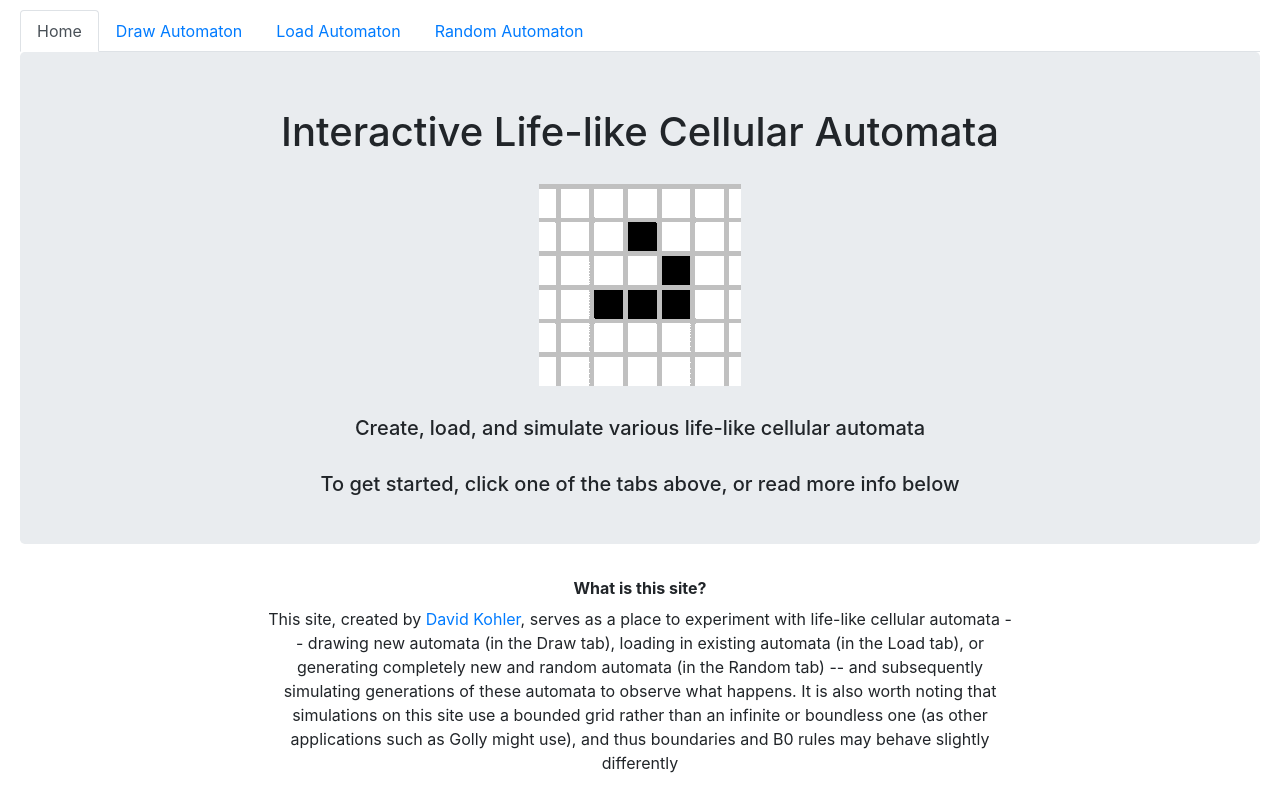
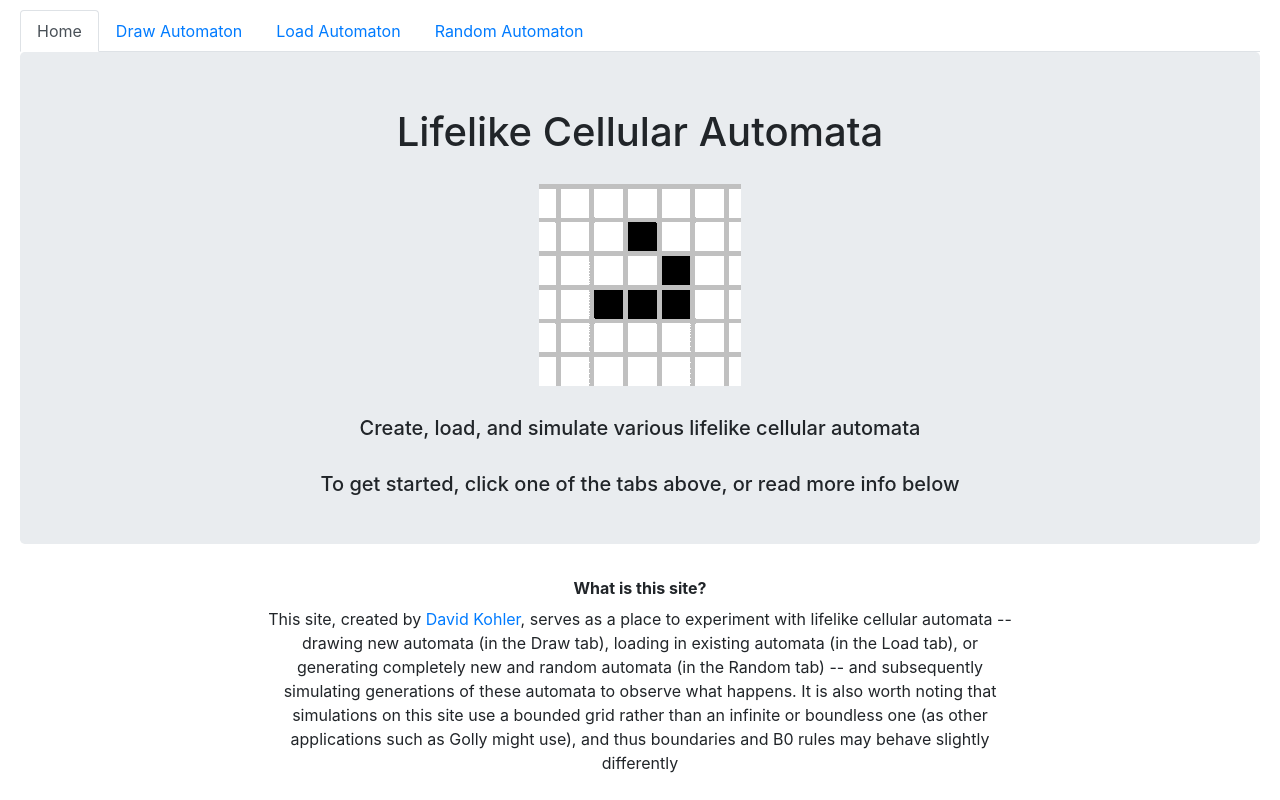
Before and after one commit to DavidKohler/Interactive-Life-like-Cellular-Automata, a React (Create React App) app: page / in a window 1280 px wide. Shown: the top 800 px of the page. Built offline with nearby package versions, Linux system fonts and the light colour scheme.

Commit message:
[update] changed name of site again

```diff
--- a/package.json
+++ b/package.json
@@ -1,6 +1,6 @@
 {
-  "homepage": "http://DavidKohler.github.io/Interactive-Life-like-Cellular-Automata",
-  "name": "Interactive-Life-like-Cellular-Automata",
+  "homepage": "http://DavidKohler.github.io/Lifelike-Cellular-Automata",
+  "name": "Lifelike-Cellular-Automata",
   "version": "0.1.0",
   "private": true,
   "dependencies": {
--- a/public/index.html
+++ b/public/index.html
@@ -5,10 +5,7 @@
     <link rel="icon" href="%PUBLIC_URL%/favicon.ico" />
     <meta name="viewport" content="width=device-width, initial-scale=1" />
     <meta name="theme-color" content="#000000" />
-    <meta
-      name="description"
-      content="Interactive Life-like Cellular Automata"
-    />
+    <meta name="description" content="Lifelike Cellular Automata" />
     <link
       rel="stylesheet"
       href="https://maxcdn.bootstrapcdn.com/bootstrap/4.4.1/css/bootstrap.min.css"
@@ -34,7 +31,7 @@
       work correctly both with client-side routing and a non-root public URL.
       Learn how to configure a non-root public URL by running `npm run build`.
     -->
-    <title>Cellular Automata</title>
+    <title>Lifelike Cellular Automata</title>
   </head>
   <body>
     <noscript>You need to enable JavaScript to run this app.</noscript>
--- a/src/tab_pages/HomePage.js
+++ b/src/tab_pages/HomePage.js
@@ -13,12 +13,12 @@ class HomePage extends Component {
       <div className="homepage-container">
         <div className="jumbo-container">
           <Jumbotron>
-            <h1>Interactive Life-like Cellular Automata</h1>
+            <h1>Lifelike Cellular Automata</h1>
             <div className="gif-container">
               <img src={exampleGif} alt="loading gif..." />
             </div>
             <h5>
-              Create, load, and simulate various life-like cellular automata
+              Create, load, and simulate various lifelike cellular automata
             </h5>
             <br />
             <h5>
@@ -41,7 +41,7 @@ class HomePage extends Component {
               >
                 David Kohler
               </a>
-              , serves as a place to experiment with life-like cellular automata
+              , serves as a place to experiment with lifelike cellular automata
               -- drawing new automata (in the Draw tab), loading in existing
               automata (in the Load tab), or generating completely new and
               random automata (in the Random tab) -- and subsequently simulating
@@ -70,7 +70,7 @@ class HomePage extends Component {
               so on, with a specified transition rule that determines how the
               automaton changes based on the states of each cell and
               neighborhood <br />
-              <br className="custom-break" />A life-like cellular automaton is a
+              <br className="custom-break" />A lifelike cellular automaton is a
               subclass of cellular automata that has two dimensions, has two
               states (on/off or alive/dead), uses the{' '}
               <a
@@ -82,7 +82,7 @@ class HomePage extends Component {
               </a>
               , and has a semitotalistic rule. The most famous cellular
               automaton, and in fact what this subclass is named after, is
-              Conway's Game of Life. This site focuses specifically on life-like
+              Conway's Game of Life. This site focuses specifically on lifelike
               cellular automata, of which there exist an incredible amount. For
               more info on cellular automata or on Conway's Game of Life, visit{' '}
               <a
```
Also changed, not shown: 1 other file (tests, documents, lock files or other folders).
